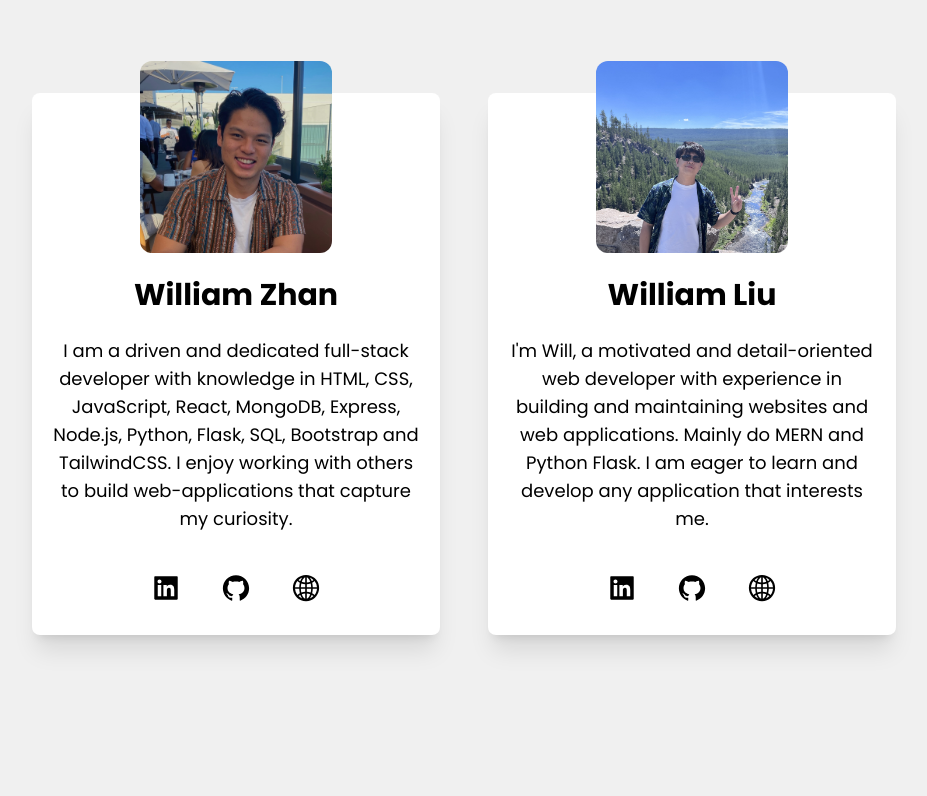
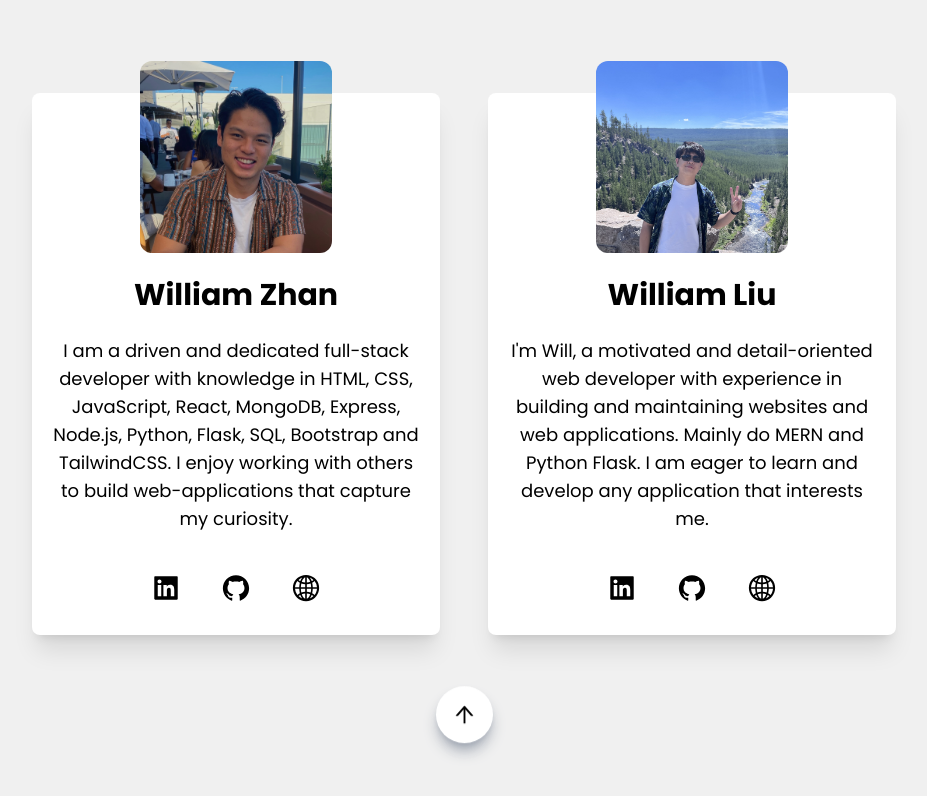
Before and after one commit to waileungl/devbud_mern_app, a React (Create React App) app in the folder client/: page / in a window 1280 px wide. Shown: the part 2672-3468 px from the top of the page, without its empty margins (176-1103 px from the left). Built offline with nearby package versions, Linux system fonts and the light colour scheme; what agora-rtc-sdk-ng, agora-rtm-sdk would draw is missing.

Commit message:
Adding the up arrow on landing page

```diff
--- a/client/src/components/AboutUs.jsx
+++ b/client/src/components/AboutUs.jsx
@@ -1,12 +1,13 @@
 import React from 'react';
-import DefaultPic from '../assets/default-profile-icon.png';
 import willZhan from '../assets/will_zhan.jpg';
 import willLiu from '../assets/will_liu.jpg';
 import {
   AiOutlineGithub,
   AiFillLinkedin,
   AiOutlineGlobal,
+  AiOutlineArrowUp,
 } from 'react-icons/ai';
+import { Link as LinkScroll } from 'react-scroll';
 
 const AboutUs = () => {
   return (
@@ -74,6 +75,13 @@ const AboutUs = () => {
             </div>
           </div>
         </div>
+        <div className='flex justify-center py-12'>
+          <LinkScroll to='home' smooth={true} offset={0} duration={500}>
+            <div className='rounded-full shadow-lg shadow-gray-400 p-4 cursor-pointer hover:scale-110 ease-in duration-300 animate-bounce bg-white'>
+              <AiOutlineArrowUp className='text-black' size={25} />
+            </div>
+          </LinkScroll>
+        </div>
       </div>
     </div>
   );
```
Also changed, not shown: 1 other file (tests, documents, lock files or other folders).
